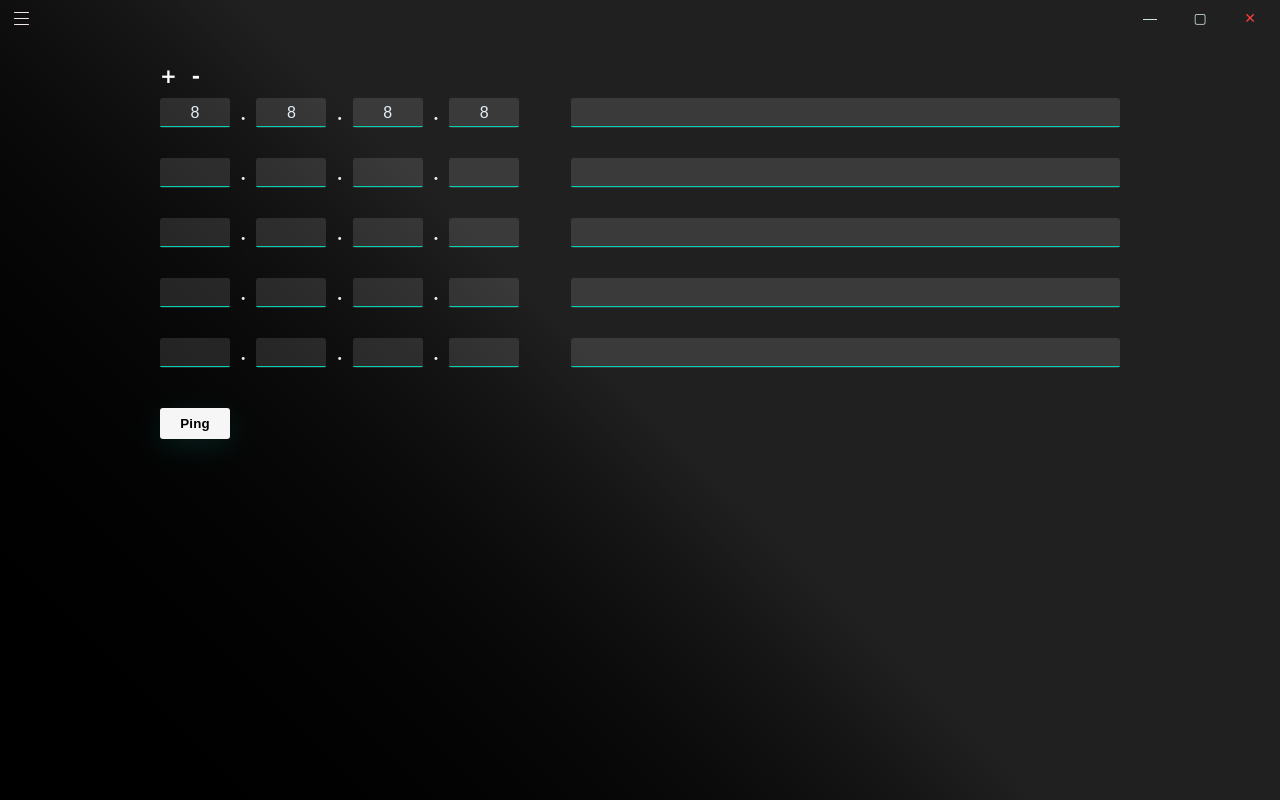
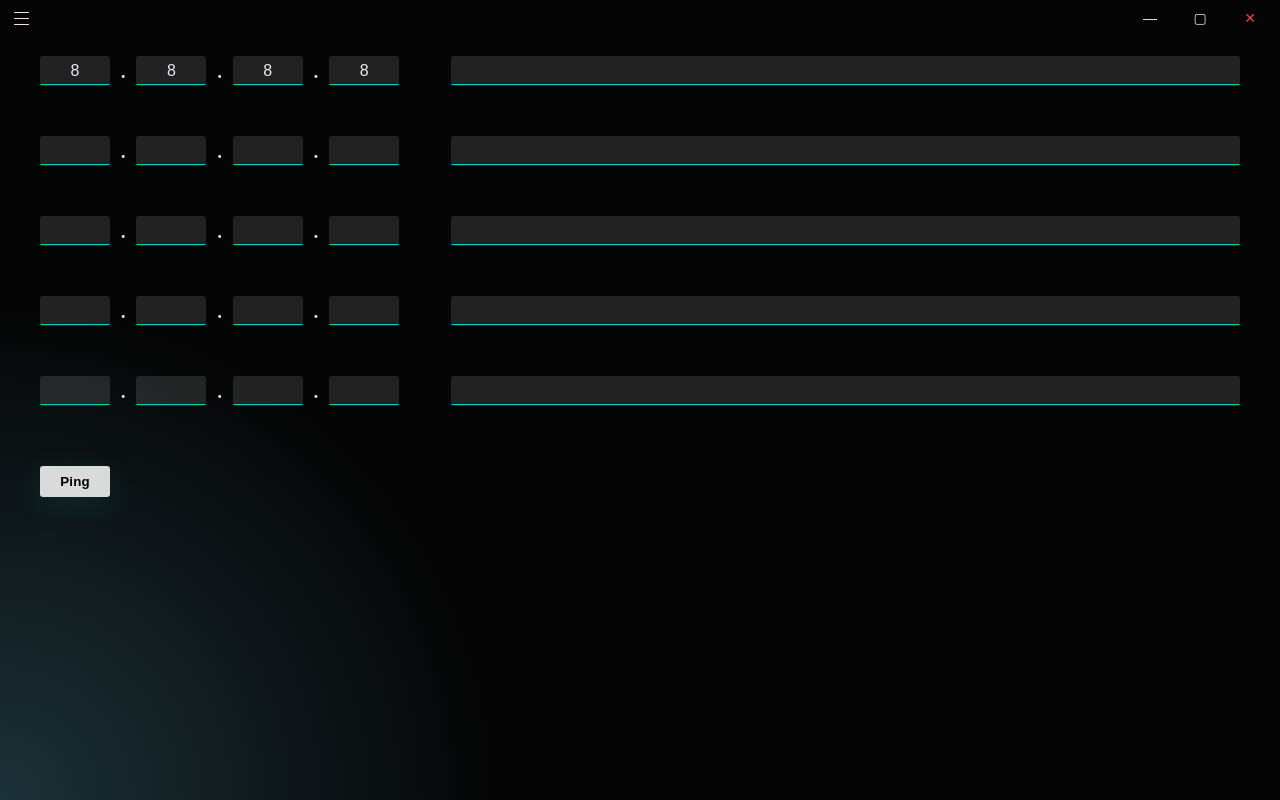
Before and after one commit to imihhail/PingAPI, a React (Vite) app: page / in a window 1280 px wide. Built offline with nearby package versions, Linux system fonts and the light colour scheme.

Commit message:
working mac and WIN

```diff
--- a/src/app.jsx
+++ b/src/app.jsx
@@ -2,6 +2,8 @@ import React from 'react';
 import { useRef, useState, useEffect } from "react";
 import { PingAttributes } from "./ipCLass";
 import { startSpeedTest } from "./speedTest";
+import PingLocation from "./location";
+
 
 
 export default function App() {
@@ -22,8 +24,12 @@ export default function App() {
         (async function getData() {
             const ipData = await window.storeAPI.get('pingList')
 
-            ipData && setIP_LENGHT(ipData.length)
-            ipData ? setIpPartsList(ipData) : console.error("JSON file missing!");
+            if (ipData) {
+                setIP_LENGHT(ipData.length)
+                setIpPartsList(ipData)
+            } else {
+                console.error("JSON file missing!")
+            }
         })()
     }, []);
 
@@ -117,22 +123,28 @@ export default function App() {
     }
 
     function addIP() {
+        if (ipPartsList.length < 7) {
             setIP_LENGHT(prev => prev + 1)
             ipPartsList.push(new PingAttributes(ipPartsList.length, ["", "", "", ""]))
-        console.log(ipPartsList);
-
+        }
     }
 
     function removeIP() {
+        if (ipPartsList.length > 1) {
             setIP_LENGHT(prev => prev - 1)
             ipPartsList.pop()
+        }
+    }
+
+    function openSideMenu(params) {
+
     }
 
 
   return (
     <div>
         <header className="titlebar">
-            <button id="menuBtn" className="hamburger-btn" aria-expanded="false" aria-label="Open menu">
+            <button id="menuBtn" onClick={openSideMenu} className="hamburger-btn" aria-expanded="false" aria-label="Open menu">
                 <span className="line"></span>
                 <span className="line"></span>
                 <span className="line"></span>
@@ -146,10 +158,16 @@ export default function App() {
         </header>
 
         <div className="content">
-            <div className='addIps'>
+            <div className='sideBar'>
+
+            </div>
+            {/* <div className='topSection'>
+                <div className='addIP_buttons'>
                     <span onClick={addIP}>+</span>
                     <span onClick={removeIP} >-</span>
                 </div>
+                <PingLocation/>
+            </div> */}
             <div id="settingsForm">
                 {Array.from({ length: IP_LENGHT }, (_, y) => (
                     <div key={y} className="field">
--- /dev/null
+++ b/src/location.jsx
@@ -0,0 +1,23 @@
+import { useState } from "react";
+import React from 'react';
+
+function PingLocation() {
+  const [value, setValue] = useState("");
+
+  return (
+    <div className="dropdown-wrapper">
+        <select
+            className="dropdown"
+            value={value}
+            onChange={(e) => setValue(e.target.value)}
+        >
+            <option value="" disabled>Select location</option>
+            <option value="Loc1">Location 1</option>
+            <option value="Loc2">Location 2</option>
+            <option value="Loc3">Location 3</option>
+        </select>
+    </div>
+  );
+}
+
+export default PingLocation;
--- a/src/main.js
+++ b/src/main.js
@@ -68,6 +68,7 @@ ipcMain.handle('store-delete', (_, key) => store.delete(key));
 
 //RECIEVE INPUT
 ipcMain.handle('startPing', (e, ipListObj) => {
+  win.setSize(1350, 900)
   const ipMap      = new Map()
   let pingPromises = []
   let isRunning    = true
--- a/src/renderer.jsx
+++ b/src/renderer.jsx
@@ -33,6 +33,7 @@ import React from 'react';
 import { createRoot } from 'react-dom/client';
 import './style/index.css';
 import './style/topbar.css';
+import './style/pingLocation.css';
 import App from './app';
 
 const container = document.getElementById('root');
--- a/src/style/index.css
+++ b/src/style/index.css
@@ -14,46 +14,75 @@
 
 body, #root, html {
   height: 100%;
-  background: linear-gradient(45deg,black 0%, rgba(0, 0, 0, 0.499) 50%);
+  background: radial-gradient(circle 700px at 0% 100%, #1c3138 0%, #050505 70%);
+  background-repeat: no-repeat;
+
   margin: 0;
   color: var(--text);
   overflow: hidden;
 }
 
 .content {
-  padding: 18px;
-  max-width: 980px;
+  padding: 0px;
   margin: 10px auto;
+  display: flex;
 }
 
-.addIps{
-  font-size: 20px;
+.sideBar {
+  background-color: #272727;
+  width: 0px;
+  height: 100vh;
+  transition: 0.3s ease;
+}
+
+.topSection{
+  display: flex;
+  justify-content: space-between;
+  margin: 0px 10px;
+  color: rgb(255, 255, 255);
+}
+
+.addIP_buttons {
+  font-size: 17px;
   font-family:'Lucida Sans', 'Lucida Sans Regular', 'Lucida Grande', 'Lucida Sans Unicode', Geneva, Verdana, sans-serif;
   font-weight: bolder;
   display: flex;
-  margin: 0px 10px;
-  gap: 15px;
-  color: rgb(255, 255, 255);
+  gap: 9px;
   width: fit-content;
 }
 
-.addIps span{
+.addIP_buttons span{
+  border: #7c7c7c solid 1px;
+  text-align: center;
   cursor: pointer;
+  background: #2a2a2a;
+  line-height:15px;
+  width: 15px;
+  padding: 7px;
+  border-radius: 3px;
+  margin-bottom: 10px;
 }
 
 #settingsForm {
+  flex: 1;                      /* occupy remaining width */
+  display: flex;
+  flex-direction: column;
   gap: 20px;
+  min-width: 0;
+  padding: 0px 40px;                 /* allow children to shrink properly */
 }
 
+/* Each row should fill the width of the settings area */
 .field {
   display: flex;
   align-items: center;
   gap: 52px;
-  padding: 10px;
+  padding: 10px 0px;
   margin-bottom: 10px;
+  width: 100%;                  /* make row use full width of #settingsForm */
+  min-width: 0;                 /* IMPORTANT to allow children to shrink */
 }
 
-/* IP input group */
 .IPinput {
   display: inline-flex;
   gap: 6px;
@@ -145,7 +174,6 @@ input[type="number"]::-webkit-inner-spin-button {
   text-overflow: ellipsis;
   font-size: 13px;
   color: var(--muted);
-
 }
 .pingStats strong { color: var(--text); font-weight: 700; }
 
@@ -156,7 +184,6 @@ input[type="number"]::-webkit-inner-spin-button {
 
 .startBtn, .stopBtn {
   margin-top: 20px;
-  margin-left: 10px;
   padding: 8px 14px;
   border-radius: 3px;
   width: 70px;
@@ -166,13 +193,15 @@ input[type="number"]::-webkit-inner-spin-button {
   letter-spacing: 0.2px;
   transition: transform .08s ease, box-shadow .12s ease;
 }
+
 .startBtn {
-  background-color: rgba(255, 255, 255, 0.965);
+  background-color: rgba(225, 225, 225, 0.965);
   color: #000000;
   box-shadow: 0 8px 30px rgba(11, 188, 168, 0.14);
 }
 
 .startBtn:hover { transform: translateY(-2px); }
+
 .stopBtn {
   background: transparent;
   border: 1px solid rgba(255,255,255,0.06);
--- /dev/null
+++ b/src/style/pingLocation.css
@@ -0,0 +1,18 @@
+.dropdown-wrapper {
+  display: flex;
+  margin-bottom: 10px;
+}
+
+.dropdown {
+  border-radius: 3px;
+  border: 1px solid #ccc;
+  background: #e4e4e4;
+  cursor: pointer;
+  outline: none;
+  transition: border 0.15s ease, box-shadow 0.15s ease;
+}
+
+.dropdown:focus {
+  border-color: #a7a7a7;
+  /* box-shadow: 0 0 0 3px rgba(224, 224, 224, 0.837); */
+}
```
Lines whose indentation alone changed are shown as unchanged.
